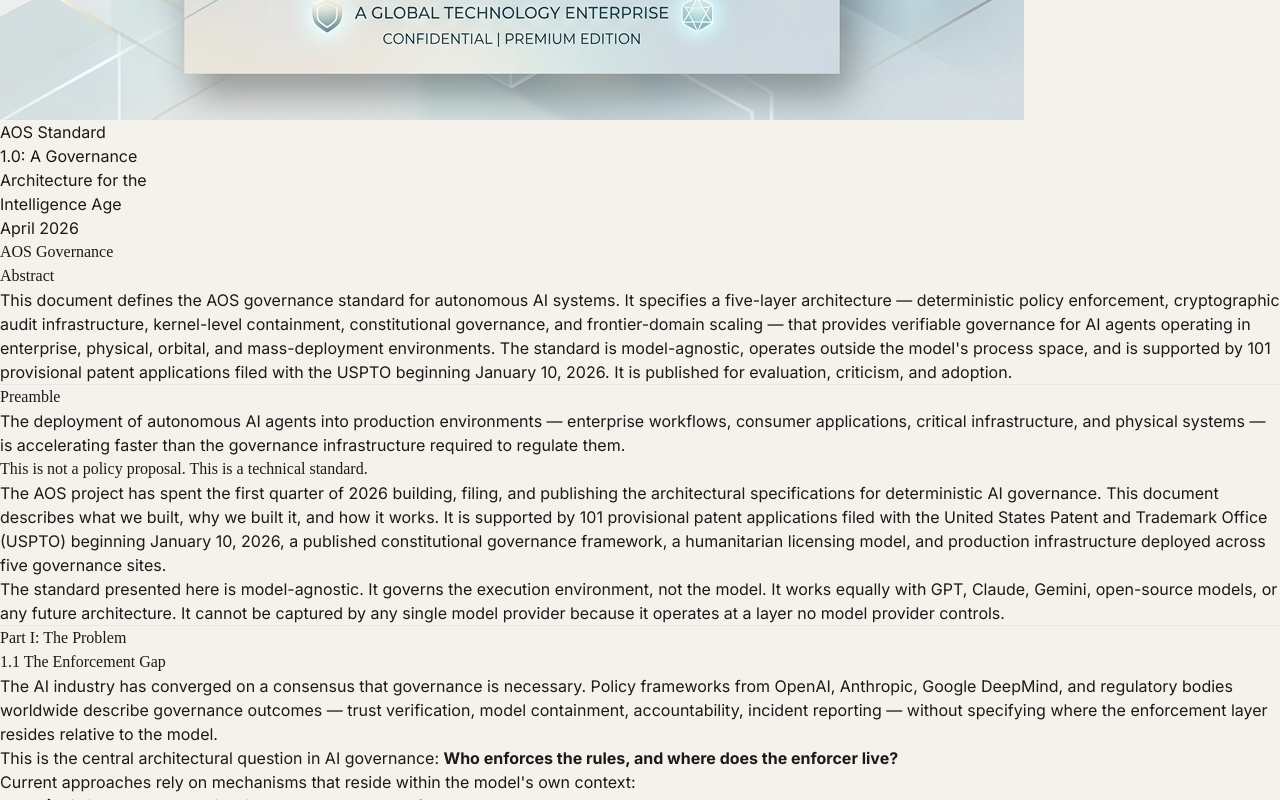
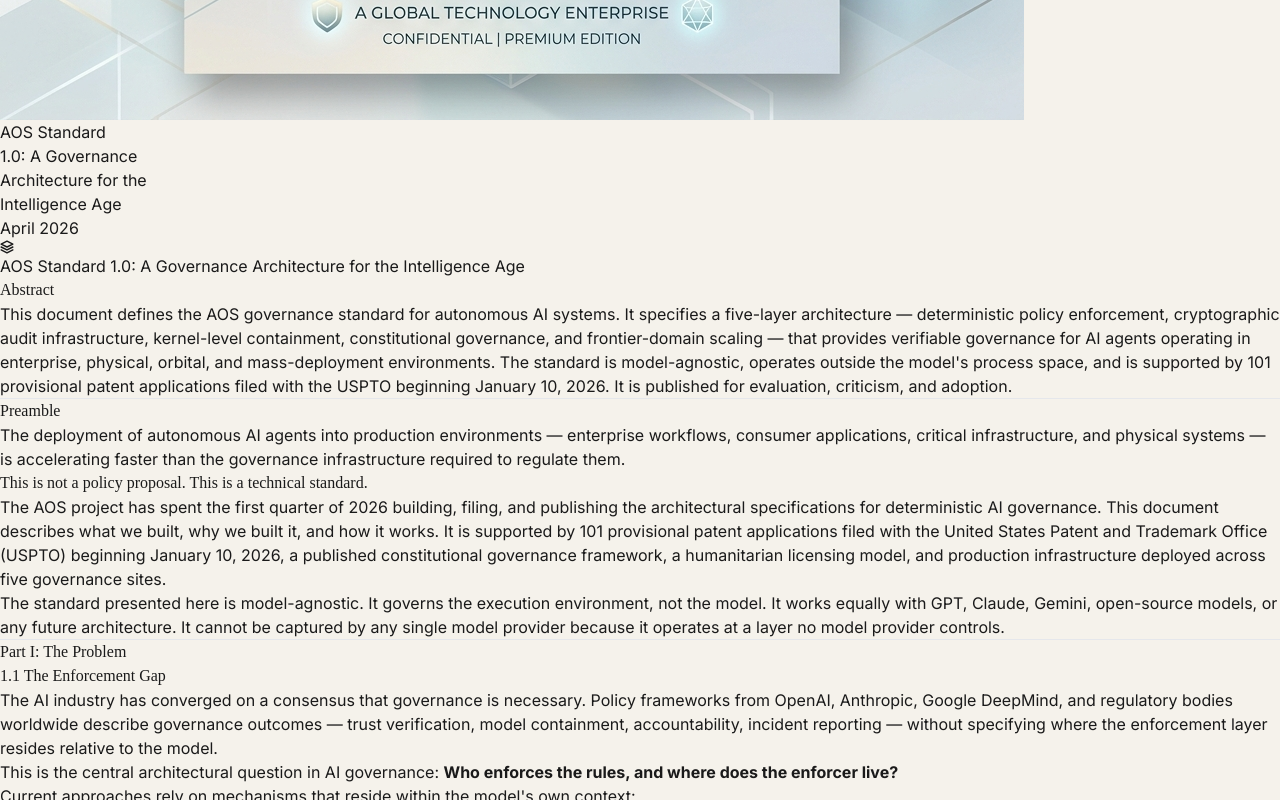
Before and after one commit to genesalvatore/aos-governance.com, a React (Vite) app in the folder aos-governance-web/: page /policy/aos-standard in a window 1280 px wide. Shown: the part 2440-3240 px from the top of the page. Built offline with nearby package versions, Linux system fonts and the light colour scheme.

Commit message:
feat: redesign PDF layout to strictly match OpenAI corporate standard guidelines

```diff
--- a/aos-governance-web/src/pages/AOSStandardPage.tsx
+++ b/aos-governance-web/src/pages/AOSStandardPage.tsx
@@ -82,11 +82,22 @@ export default function AOSStandardPage() {
             {/* ─── PRINT CSS GLOBALS ─── */}
             <style dangerouslySetInnerHTML={{ __html: `
                 @media print {
-                    @page { margin: 0.75in; size: letter; }
+                    @page { margin: 1in 1.25in; size: letter; }
+                    /* Remove margins specifically on the cover sheet so the image bleeds to the edge */
+                    @page :first { margin: 0; }
                     body { -webkit-print-color-adjust: exact; print-color-adjust: exact; background: white !important; font-family: 'Inter', system-ui, sans-serif !important; }
                     nav, footer, header { display: none !important; }
                     .print-hidden-override { display: none !important; }
                     .page-break { page-break-after: always; }
+
+                    /* The persistent footer printed on every page */
+                    .print-footer {
+                        position: fixed; bottom: 0; left: 0; right: 0;
+                        padding-bottom: 0.5in; padding-left: 1.25in; padding-right: 1.25in;
+                        display: flex; justify-content: space-between; align-items: center;
+                        font-size: 8pt; color: #777; font-family: 'Inter', system-ui, sans-serif;
+                    }
+                    .page-number::after { content: counter(page); }
                 }
             `}} />
 
@@ -118,35 +129,39 @@ export default function AOSStandardPage() {
             </section>
 
             {/* ─── PRINT-ONLY COVER PAGE ─── */}
-            <div className="hidden print:flex flex-col w-[8.5in] h-[11in] relative page-break -ml-[0.75in] -mt-[0.75in] -mr-[0.75in] -mb-[0.75in] bg-white overflow-hidden flex-shrink-0">
-                <div className="w-full h-[50%] relative border-b border-gray-100">
+            <div className="hidden print:flex flex-col w-[8.5in] h-[11in] relative page-break bg-white overflow-hidden flex-shrink-0 z-50">
+                <div className="w-full h-[50%] relative">
                     <img src="/standard-cover.png" alt="AOS Standard Cover" className="w-full h-full object-cover object-center" />
                 </div>
-                <div className="flex-1 px-[1in] py-[0.8in] flex flex-col bg-white text-black">
-                    <div className="mt-4">
+                <div className="flex-1 px-[1.25in] py-[0.8in] flex flex-col bg-white text-black font-sans relative z-50">
+                    <div className="mt-8">
                         <h1 className="text-[3.5rem] font-bold leading-[1.05] tracking-tight text-[#111111]" style={{ fontFamily: 'Inter, system-ui, sans-serif' }}>
                             AOS Standard<br/>
                             1.0: A Governance<br/>
                             Architecture for the<br/>
                             Intelligence Age
                         </h1>
-                        <p className="mt-16 text-[1rem] font-semibold text-gray-700">
+                        <p className="mt-20 text-[1rem] font-medium text-gray-800">
                             April 2026
                         </p>
-                    </div>
-                    <div className="mt-auto pb-4">
-                        <h2 className="text-[1.75rem] font-bold tracking-tight text-[#111111]">
-                            AOS Governance
-                        </h2>
                     </div>
                 </div>
             </div>
 
             {/* ─── DOCUMENT BODY (Used for both Print and Screen) ─── */}
-            <article className="pt-10 pb-16 md:pt-16 md:pb-24 px-6 md:px-12 lg:px-24 print:py-0 print:px-[0.25in]">
-                <div className="max-w-4xl mx-auto print:max-w-[7in]">
+            <article className="pt-10 pb-16 md:pt-16 md:pb-24 px-6 md:px-12 lg:px-24 print:py-0 print:px-0 bg-transparent relative z-10">
+                <div className="max-w-4xl mx-auto print:max-w-none">
 
-                    <div className="max-w-none print:text-black print:leading-[1.8] text-gray-800 text-lg leading-relaxed [&_p]:mb-6 print:[&_p]:mb-8 [&_ul]:list-disc [&_ul]:pl-6 [&_ul]:mb-8 [&_li]:mb-3 [&_h2]:font-serif [&_h2]:text-4xl [&_h2]:mt-16 [&_h2]:mb-8 [&_h3]:font-bold [&_h3]:text-2xl [&_h3]:mt-12 [&_h3]:mb-6 print:[&_h2]:font-sans print:[&_h2]:font-bold print:[&_h2]:text-[2rem] print:[&_h3]:text-[1.35rem]">
+                    {/* Fixed footer applied to all pages */}
+                    <div className="hidden print:flex print-footer">
+                        <div className="flex items-center gap-2">
+                             <svg width="14" height="14" viewBox="0 0 24 24" fill="none" stroke="currentColor" strokeWidth="2.5" strokeLinecap="round" strokeLinejoin="round"><path d="M12 2L2 7l10 5 10-5-10-5z"></path><path d="M2 17l10 5 10-5"></path><path d="M2 12l10 5 10-5"></path></svg>
+                        </div>
+                        <span className="font-medium">AOS Standard 1.0: A Governance Architecture for the Intelligence Age</span>
+                        <span className="page-number font-medium"></span>
+                    </div>
+
+                    <div className="max-w-none print:text-black print:leading-[1.8] text-gray-800 text-lg leading-relaxed [&_p]:mb-6 print:[&_p]:mb-8 [&_ul]:list-disc [&_ul]:pl-6 [&_ul]:mb-8 [&_li]:mb-3 [&_h2]:font-serif [&_h2]:text-4xl [&_h2]:mt-16 [&_h2]:mb-8 [&_h3]:font-bold [&_h3]:text-2xl [&_h3]:mt-12 [&_h3]:mb-6 print:[&_h2]:font-sans print:[&_h2]:font-bold print:[&_h2]:text-[1.8rem] print:[&_h3]:text-[1.2rem] print:[&_h3]:font-bold font-sans">
                         <h2 className="!mt-0">Abstract</h2>
                         <p>
                             This document defines the AOS governance standard for autonomous AI systems. It specifies a five-layer architecture — deterministic policy enforcement, cryptographic audit infrastructure, kernel-level containment, constitutional governance, and frontier-domain scaling — that provides verifiable governance for AI agents operating in enterprise, physical, orbital, and mass-deployment environments. The standard is model-agnostic, operates outside the model's process space, and is supported by 101 provisional patent applications filed with the USPTO beginning January 10, 2026. It is published for evaluation, criticism, and adoption.
```
